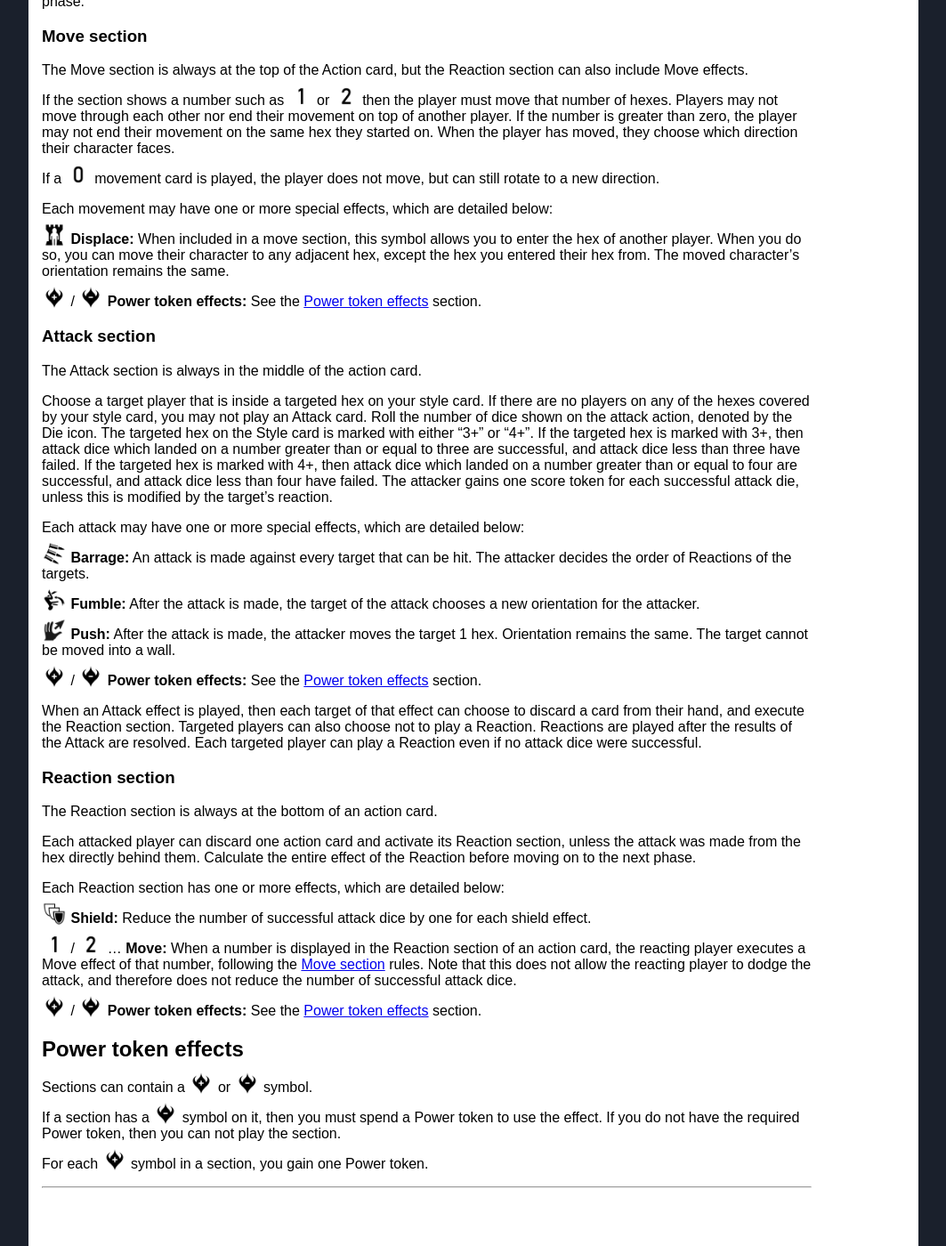
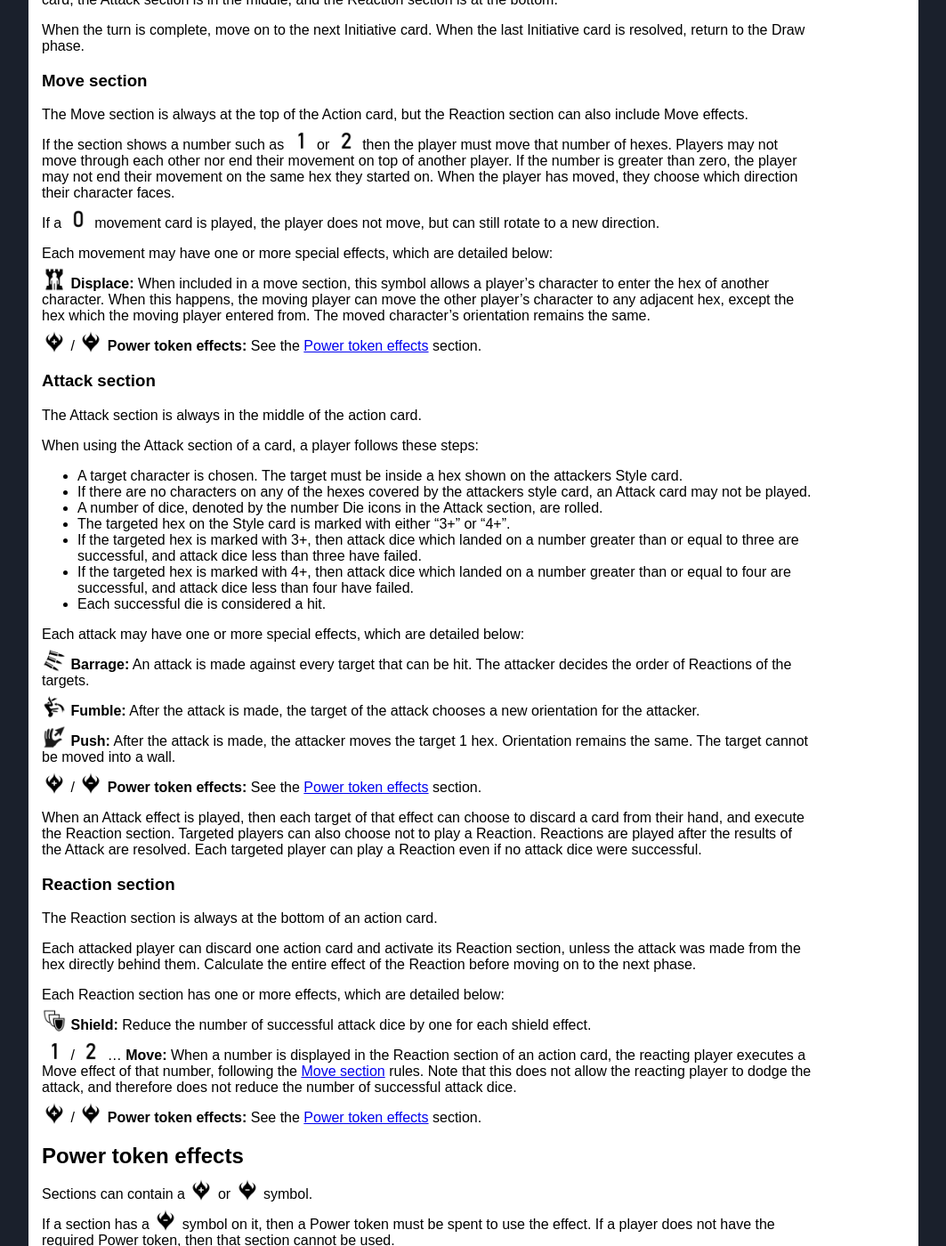
Before and after one commit to abregado/champions-combat, a Jekyll site: the page built from index.html, in a window 1280 px wide and 1400 px high, scrolled down 2709 px. Shown: the whole window at 89% size, without its empty margins (116-1179 px from the left). Built offline with Jekyll 4.4.1, drawn with Linux system fonts in a browser that asks for light colours; some of the changed text lies outside the part shown.

Commit message:
Remove "you"

```diff
--- a/_chapters/rules.md
+++ b/_chapters/rules.md
@@ -2,7 +2,7 @@
 title: Rules
 permalink: rules
 ---
-# What you need to play
+# Components needed to play
 A deck of [Action cards](files/card-layout.pdf).
 
 {% include card_image.html link='files/images/action-back.png' %}
@@ -60,10 +60,11 @@ First player to gain 5 score tokens wins.
 
 # Phases
 ## Draw Phase
-Choose to discard or keep each remaining Action card from the last round.
-Combine your discard pile with your deck.
-Reshuffle discarded Action cards into their owner's Action decks
-Players fill their hands to 4 Action cards.
+Each player discards any remaining cards in their hand.
+
+Each player adds their discard pile to their Action deck and then shuffles it.
+
+Players draw 4 Action cards into their hand.
 
 ## Initiative Phase
 Create two decks of Initiative cards, each with a single Initiative card for each player.
@@ -107,8 +108,8 @@ If a {% include icon_image.html link='files/images/icon-0.png' %} movement card
 Each movement may have one or more special effects, which are detailed below:
 
 {% include icon_image.html link='files/images/icon-displace.png' %}
-**Displace:** When included in a move section, this symbol allows you to enter the hex of another player.
-When you do so, you can move their character to any adjacent hex, except the hex you entered their hex from.
+**Displace:** When included in a move section, this symbol allows a player's character to enter the hex of another character.
+When this happens, the moving player can move the other player's character to any adjacent hex, except the hex which the moving player entered from.
 The moved character's orientation remains the same.
 
 {% include icon_image.html link='files/images/icon-power-up.png' %} / {% include icon_image.html link='files/images/icon-power-down.png' %}
@@ -117,13 +118,14 @@ The moved character's orientation remains the same.
 ### Attack section
 The Attack section is always in the middle of the action card.
 
-Choose a target player that is inside a targeted hex on your style card.
-If there are no players on any of the hexes covered by your style card, you may not play an Attack card.
-Roll the number of dice shown on the attack action, denoted by the Die icon.
-The targeted hex on the Style card is marked with either "3+" or "4+".
-If the targeted hex is marked with 3+, then attack dice which landed on a number greater than or equal to three are successful, and attack dice less than three have failed.
-If the targeted hex is marked with 4+, then attack dice which landed on a number greater than or equal to four are successful, and attack dice less than four have failed.
-The attacker gains one score token for each successful attack die, unless this is modified by the target's reaction.
+When using the Attack section of a card, a player follows these steps:
+* A target character is chosen. The target must be inside a hex shown on the attackers Style card.
+* If there are no characters on any of the hexes covered by the attackers style card, an Attack card may not be played.
+* A number of dice, denoted by the number Die icons in the Attack section, are rolled.
+* The targeted hex on the Style card is marked with either "3+" or "4+".
+* If the targeted hex is marked with 3+, then attack dice which landed on a number greater than or equal to three are successful, and attack dice less than three have failed.
+* If the targeted hex is marked with 4+, then attack dice which landed on a number greater than or equal to four are successful, and attack dice less than four have failed.
+* Each successful die is considered a hit.
 
 Each attack may have one or more special effects, which are detailed below:
 
@@ -169,7 +171,7 @@ Note that this does not allow the reacting player to dodge the attack, and there
 # Power token effects
 Sections can contain a {% include icon_image.html link='files/images/icon-power-up.png' %} or {% include icon_image.html link='files/images/icon-power-down.png' %} symbol.
 
-If a section has a {% include icon_image.html link='files/images/icon-power-down.png' %} symbol on it, then you must spend a Power token to use the effect.
-If you do not have the required Power token, then you can not play the section.
+If a section has a {% include icon_image.html link='files/images/icon-power-down.png' %} symbol on it, then a Power token must be spent to use the effect.
+If a player does not have the required Power token, then that section cannot be used.
 
-For each {% include icon_image.html link='files/images/icon-power-up.png' %} symbol in a section, you gain one Power token.
+For each {% include icon_image.html link='files/images/icon-power-up.png' %} symbol in a section, the player gains one Power token.
```
